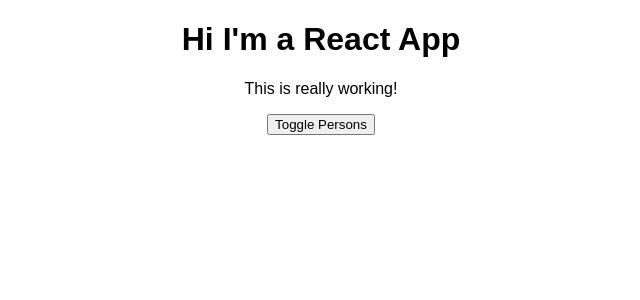
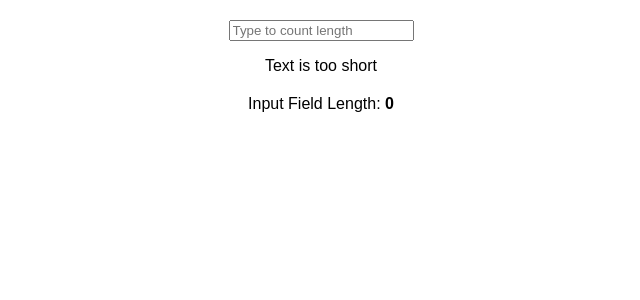
Before and after one commit to sagar-acharya/react-complete-guide, a React (Create React App) app: page / in a window 1280 px wide. Shown: the top 300 px of the page, without its empty margins (319-959 px from the left). Built offline with nearby package versions, Linux system fonts and the light colour scheme.

Commit message:
assignment

```diff
--- a/src/App.js
+++ b/src/App.js
@@ -1,79 +1,50 @@
 import React, { Component } from 'react';
 import './App.css';
-import Person from './Person/Person'
+import Validation from './Validation/Validation'
+import Char from './Char/Char'
 
 class App extends Component {
   state = {
-    persons: [
-      { id:1, name: "John",age:29 },
-      { id:2, name: "Max",age:20 },
-      { id:3, name: "Jane",age:28 }
-    ]
+    userInput: ''
   }
 
-  nameChangedHandler = (event,id) => {
-	//console.log('was clicked');
-	const personIndex = this.state.persons.findIndex(p => {
-		return p.id = id;
+
+  calculateInputLength = (event) => {
+	this.setState({
+		userInput: event.target.value
 	});
-
-	const person = { ...this.state.persons[personIndex] }
-
-	person.name = event.target.value;
-
-	const persons = [...this.state.persons]
-	persons[personIndex] = person;
-
-    this.setState( {persons: persons} );
   }
 
-  switchNameHandler = (name) => {
-    //console.log('was clicked');
-    this.setState({
-      persons: [
-        { id:1, name: "John Doe",age:29 },
-        { id:2, name: name,age:20 },
-        { id:3, name: "Jane",age:27 }
-      ],
-      showPersons: false
-    });
-  }
-
-  deletePersonHandler = (personIndex) => {
-	  const personObject = [...this.state.persons];
-	  personObject.splice(personIndex,1);
-	  this.setState({persons:personObject});
-  }
-
-  togglePersonsHanler = () => {
-    const doesShow = this.state.showPersons;
-    this.setState({showPersons: !doesShow});
+  deleteCharHandler = (index) => {
+	const text = this.state.userInput.split('');
+	text.splice(index,1);
+	const updatedText = text.join('');
+	this.setState({ userInput: updatedText });
   }
 
   render() {
+	const style = {
+		marginTop: '20px',
+	}
 
-    let persons = null;
-
-    if(this.state.showPersons) {
-      persons = (
-        <div>
-			{this.state.persons.map((person,index) => {
-				return <Person
-					click={() => this.deletePersonHandler(index)}
-					name={person.name}
-					age={person.age}
-					key={person.id}
-					changed={(event) => this.nameChangedHandler(event,person.id)}/>
-			})}
-        </div>
-      );
-    }
+	const charList = this.state.userInput.split('').map((char,index) => {
+		return <Char character={char} key={index} clicked={() => this.deleteCharHandler(index)}/>
+	});
     return (
-      <div className="App">
-        <h1>Hi I'm a React App</h1>
-        <p> This is really working!</p>
-        <button onClick={this.togglePersonsHanler}>Toggle Persons</button>
-        {persons}
+      <div className="App" style={style}>
+		<div style={style}>
+			<input
+			type="text"
+			onChange={(event) => this.calculateInputLength(event)}
+			placeholder="Type to count length"
+			value={this.state.userInput}
+			/>
+		</div>
+		<Validation lengthOfInput={this.state.userInput.length} />
+		<div style={style}>
+			<span>Input Field Length: <strong>{this.state.userInput.length}</strong></span>
+		</div>
+        {charList}
       </div>
     );
     //return React.createElement('div',{className:'App'},React.createElement('h1',null,'Does This Work Now?'));
--- /dev/null
+++ b/src/Char/Char.js
@@ -0,0 +1,16 @@
+import React from 'react'
+
+const char = (props) => {
+    const style = {
+        display:'inline-block',
+        padding: '16px',
+        textAlign: 'center',
+        margin: '16px',
+        border: '1px solid black'
+    }
+    return (
+        <div style={style} onClick={props.clicked}> {props.character} </div>
+    );
+}
+
+export default char;
--- /dev/null
+++ b/src/Validation/Validation.js
@@ -0,0 +1,15 @@
+import React from 'react'
+
+const validation = (props) => {
+    let validationMessage = 'Text is long enough';
+
+    if(props.lengthOfInput <= 5) {
+        validationMessage = 'Text is too short';
+    }
+    return (
+        <p> {validationMessage} </p>
+
+    );
+}
+
+export default validation;
```
